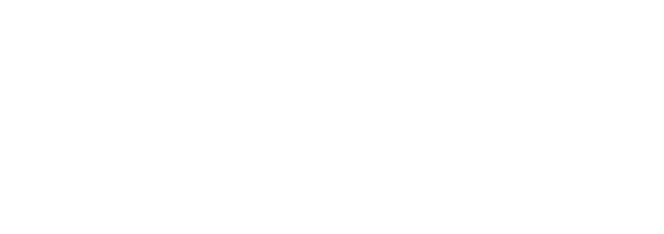
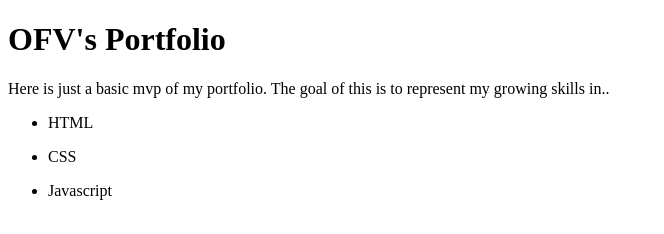
Before and after one commit to ofvcode/Portfolio, a plain HTML site: page index.html in a window 1280 px wide. Shown: the whole page, without its empty margins (0-664 px from the left). Drawn offline with Linux system fonts and the light colour scheme.

Commit message:
Added basic description and ordered list

```diff
--- a/index.html
+++ b/index.html
@@ -6,8 +6,17 @@
 
 
 <body>
+<h1>OFV's Portfolio</h1>
+<p> Here is just a basic mvp of my portfolio. The goal of this is to represent my growing skills in..</p>
+<ul>
+<li>HTML</li>
+<p></p>
+<li>CSS</li>
+<p></p>
+<li>Javascript</li>
+<p></p>
 
-
+</ul>
 </body>
 
 
```
